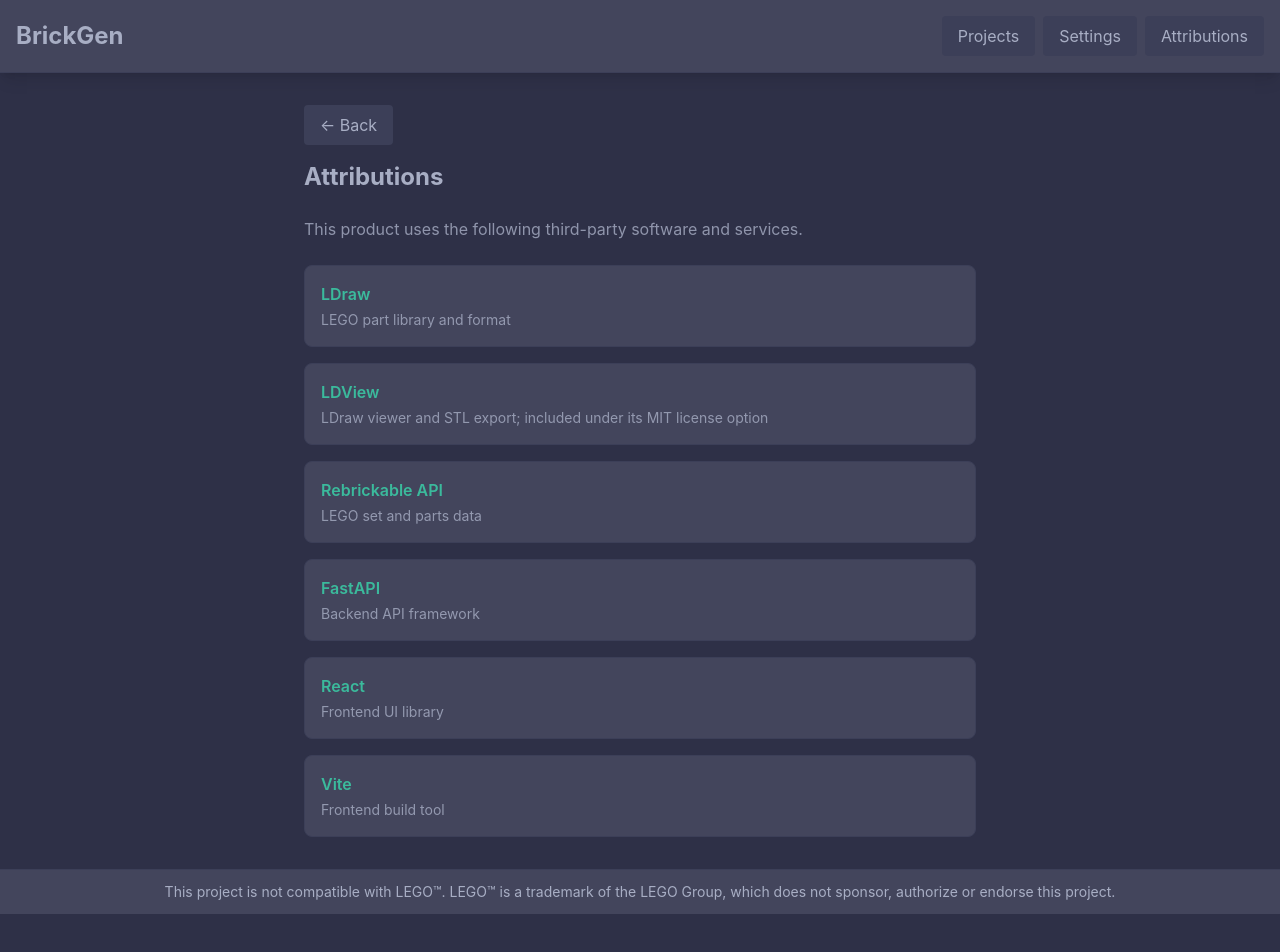
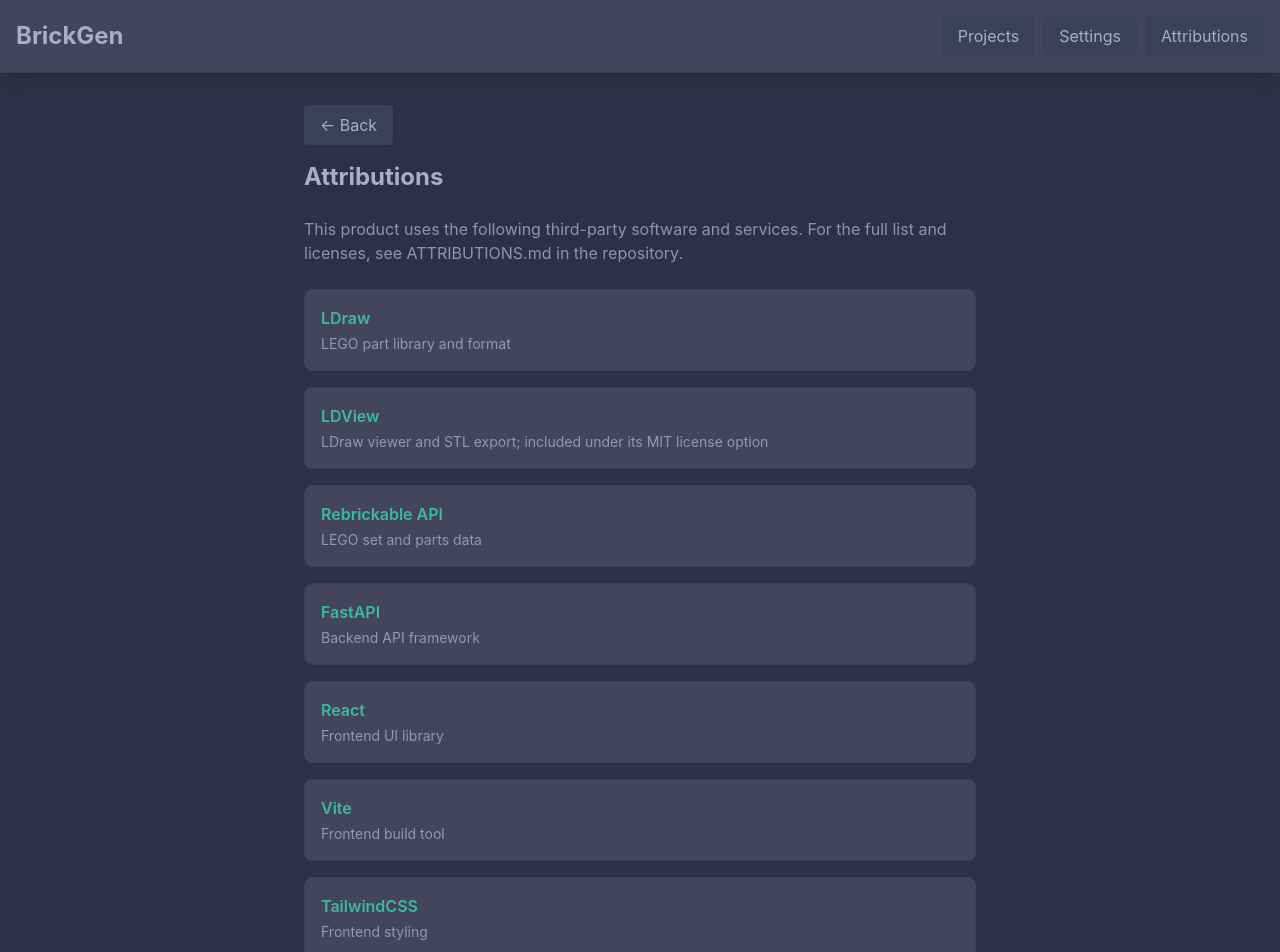
Before and after one commit to scubar/brickgen, a React (Vite) app in the folder frontend/: page /attributions in a window 1280 px wide. Shown: the top 952 px of the page. Before the commit the page ends 914 px from the top, so only its background shows below. Built offline with nearby package versions, Linux system fonts and the light colour scheme.

Commit message:
Add ATTRIBUTIONS.md, update readme and attributions page.

```diff
--- a/frontend/src/pages/AttributionsPage.jsx
+++ b/frontend/src/pages/AttributionsPage.jsx
@@ -9,13 +9,14 @@ function AttributionsPage() {
     { name: 'FastAPI', url: 'https://fastapi.tiangolo.com/', description: 'Backend API framework' },
     { name: 'React', url: 'https://react.dev/', description: 'Frontend UI library' },
     { name: 'Vite', url: 'https://vitejs.dev/', description: 'Frontend build tool' },
+    { name: 'TailwindCSS', url: 'https://tailwindcss.com/', description: 'Frontend styling' },
   ]
 
   return (
     <div className="max-w-2xl mx-auto">
       <button onClick={() => navigate(-1)} className="mb-4 px-4 py-2 bg-dk-3 text-dk-5 rounded hover:bg-mint hover:text-dk-1 transition">← Back</button>
       <h1 className="text-2xl font-bold mb-6 text-dk-5">Attributions</h1>
-      <p className="text-dk-5/80 mb-6">This product uses the following third-party software and services.</p>
+      <p className="text-dk-5/80 mb-6">This product uses the following third-party software and services. For the full list and licenses, see ATTRIBUTIONS.md in the repository.</p>
       <ul className="space-y-4">
         {items.map((item) => (
           <li key={item.name} className="bg-dk-2 border border-dk-3 rounded-lg p-4">
```
Also changed, not shown: 2 other files (tests, documents, lock files or other folders).
